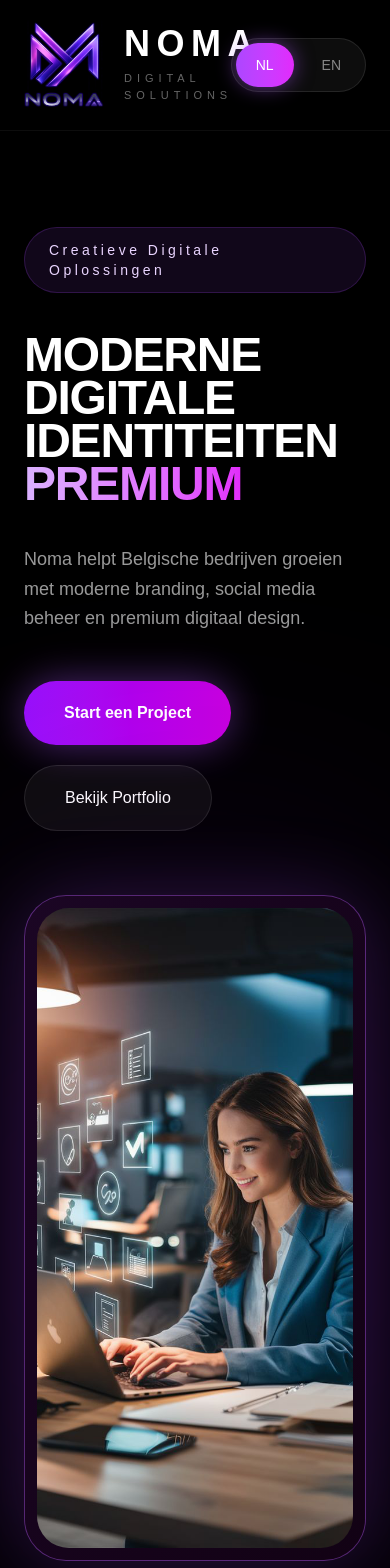
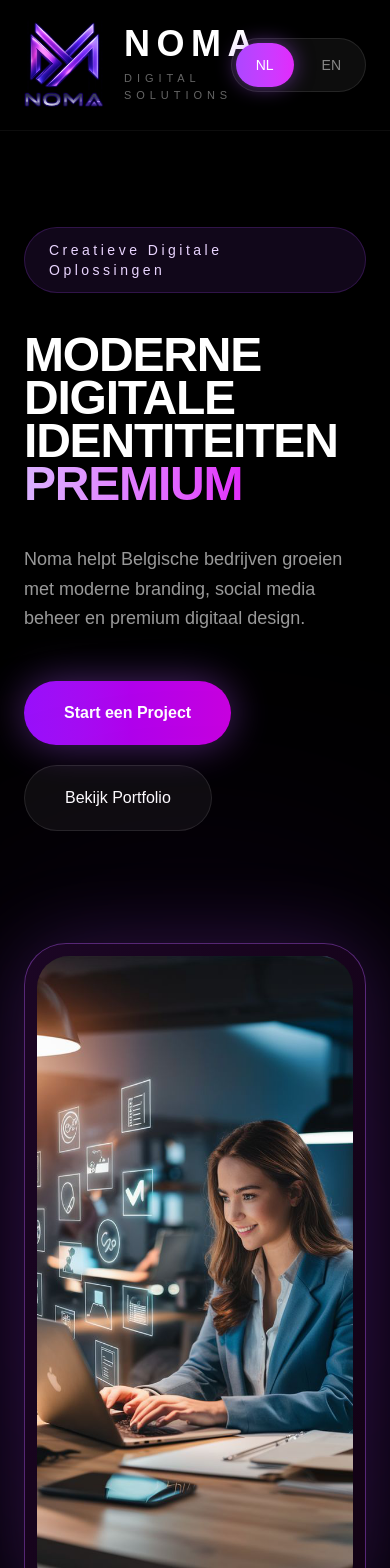
Before and after one commit to manoelchagasneto-ops/noma-digital, a Next.js app: page / in a window 390 px wide. Shown: the top 1568 px of the page. Built offline with nearby package versions, Linux system fonts and the light colour scheme.

Commit message:
mobile update

```diff
--- a/app/page.tsx
+++ b/app/page.tsx
@@ -141,7 +141,8 @@ export default function Home() {
       {/* HERO */}
       <section className="max-w-7xl mx-auto px-6 lg:px-8 pt-24 lg:pt-32 pb-24">
 
-        <div className="grid lg:grid-cols-2 gap-16 items-center">
+        {/* ALTERAÇÃO DO ESPAÇAMENTO */}
+        <div className="grid lg:grid-cols-[1fr_650px] gap-28 items-center">
 
           {/* LEFT */}
           <div>
@@ -196,7 +197,8 @@ export default function Home() {
               className="
                 relative
                 w-full
-                max-w-[620px]
+                max-w-[650px]
+                ml-auto
                 rounded-[42px]
                 border
                 border-[#b85cff]/40
```
